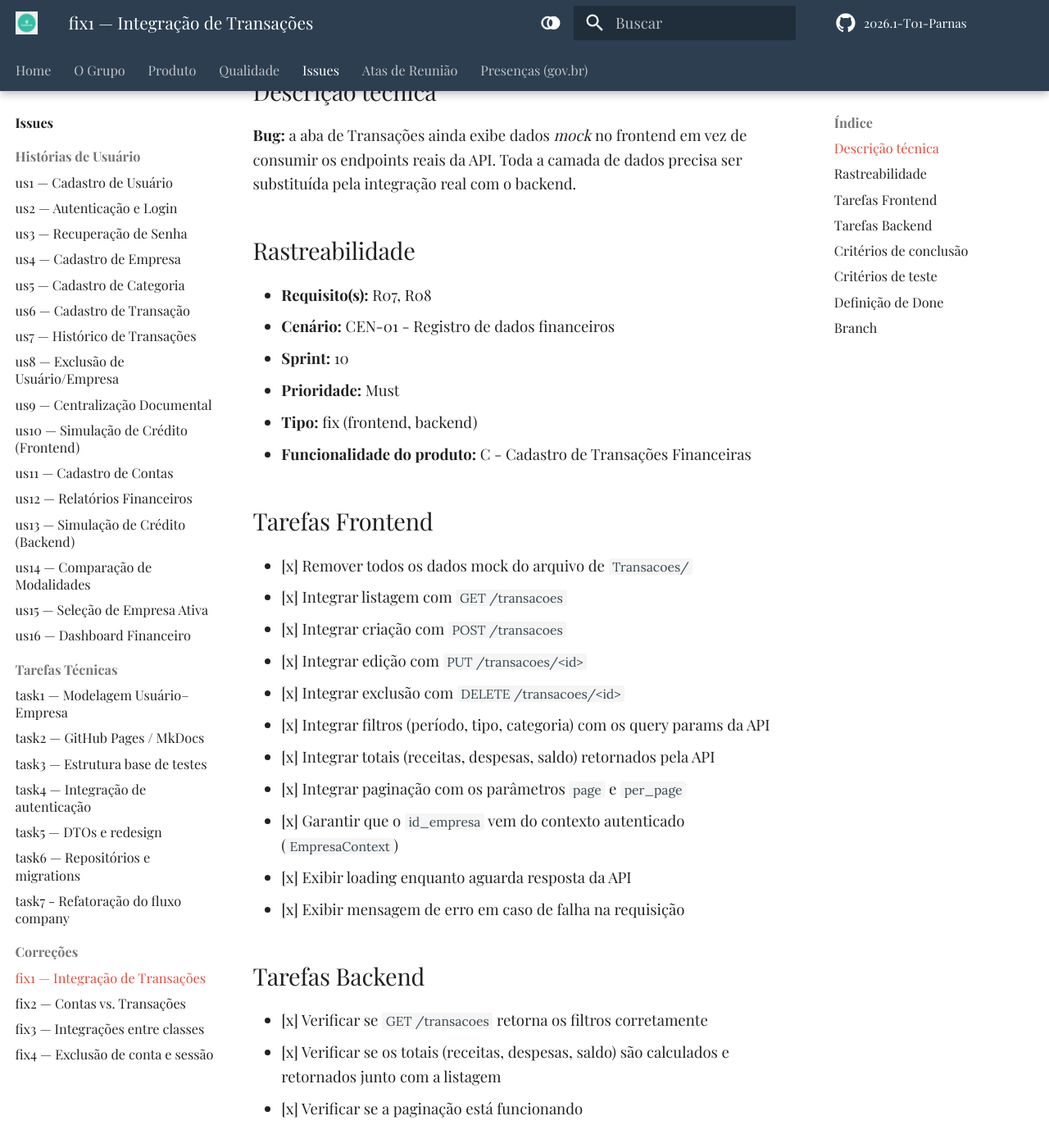
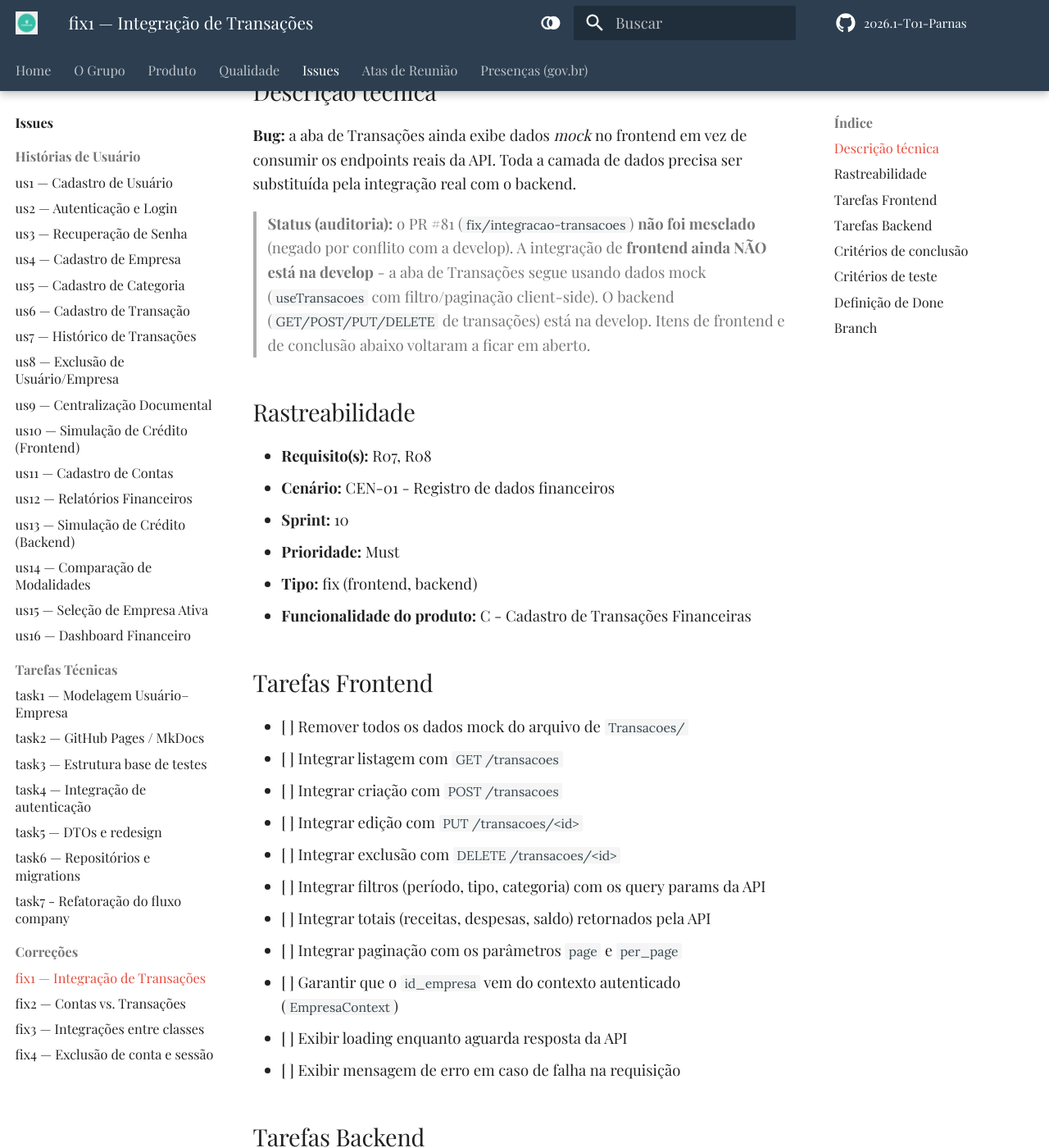
Before and after one commit to FGA0138-MDS-Ajax/2026.1-T01-Parnas, an MkDocs documentation site: the page built from docs/issues/fix1.md, in a window 1280 px wide and 1400 px high, scrolled down 223 px. Shown: the whole window at 82% size. Built offline with MkDocs 1.6.1 and Material for MkDocs 9.7.7, drawn with Linux system fonts in a browser that asks for light colours; some web fonts are replaced; comment, search, counter and statistics services are not loaded; some of the changed text lies outside the part shown.

Commit message:
docs: ajusta issues conforme a develop (fix1 nao mergeado, task5 parcial, us8 exclusao integrada)

```diff
--- a/docs/issues/fix1.md
+++ b/docs/issues/fix1.md
@@ -1,5 +1,7 @@
 ## Descrição técnica
 **Bug:** a aba de Transações ainda exibe dados *mock* no frontend em vez de consumir os endpoints reais da API. Toda a camada de dados precisa ser substituída pela integração real com o backend.
+
+> **Status (auditoria):** o PR #81 (`fix/integracao-transacoes`) **não foi mesclado** (negado por conflito com a develop). A integração de **frontend ainda NÃO está na develop** - a aba de Transações segue usando dados mock (`useTransacoes` com filtro/paginação client-side). O backend (`GET/POST/PUT/DELETE` de transações) está na develop. Itens de frontend e de conclusão abaixo voltaram a ficar em aberto.
 
 ## Rastreabilidade
 - **Requisito(s):** R07, R08
@@ -10,17 +12,17 @@
 - **Funcionalidade do produto:** C - Cadastro de Transações Financeiras
 
 ## Tarefas Frontend
-- [x] Remover todos os dados mock do arquivo de `Transacoes/`
-- [x] Integrar listagem com `GET /transacoes`
-- [x] Integrar criação com `POST /transacoes`
-- [x] Integrar edição com `PUT /transacoes/<id>`
-- [x] Integrar exclusão com `DELETE /transacoes/<id>`
-- [x] Integrar filtros (período, tipo, categoria) com os query params da API
-- [x] Integrar totais (receitas, despesas, saldo) retornados pela API
-- [x] Integrar paginação com os parâmetros `page` e `per_page`
-- [x] Garantir que o `id_empresa` vem do contexto autenticado (`EmpresaContext`)
-- [x] Exibir loading enquanto aguarda resposta da API
-- [x] Exibir mensagem de erro em caso de falha na requisição
+- [ ] Remover todos os dados mock do arquivo de `Transacoes/`
+- [ ] Integrar listagem com `GET /transacoes`
+- [ ] Integrar criação com `POST /transacoes`
+- [ ] Integrar edição com `PUT /transacoes/<id>`
+- [ ] Integrar exclusão com `DELETE /transacoes/<id>`
+- [ ] Integrar filtros (período, tipo, categoria) com os query params da API
+- [ ] Integrar totais (receitas, despesas, saldo) retornados pela API
+- [ ] Integrar paginação com os parâmetros `page` e `per_page`
+- [ ] Garantir que o `id_empresa` vem do contexto autenticado (`EmpresaContext`)
+- [ ] Exibir loading enquanto aguarda resposta da API
+- [ ] Exibir mensagem de erro em caso de falha na requisição
 
 ## Tarefas Backend
 - [x] Verificar se `GET /transacoes` retorna os filtros corretamente
@@ -28,9 +30,9 @@
 - [x] Verificar se a paginação está funcionando
 
 ## Critérios de conclusão
-- [x] Nenhum dado mock presente na aba de Transações
-- [x] Todas as operações CRUD funcionando com dados reais
-- [x] Filtros e totais refletindo dados do banco
+- [ ] Nenhum dado mock presente na aba de Transações
+- [ ] Todas as operações CRUD funcionando com dados reais
+- [ ] Filtros e totais refletindo dados do banco
 
 ## Critérios de teste
 - [x] Caso(s) de teste do Roteiro cobertos: TS-16, TS-17
@@ -40,7 +42,7 @@
 ## Definição de Done
 - [x] Código revisado em pair programming
 - [x] PR aberto de `fix/integracao-transacoes` para `develop`
-- [x] PR revisado pelo par de QA antes do merge na `develop`
+- [ ] PR revisado pelo par de QA antes do merge na `develop` (negado: conflito com a develop; precisa rebasar)
 
 ## Branch
 `fix/integracao-transacoes`
```
Also changed, not shown: docs/issues/task5.md (+15 -13 lines), docs/issues/us8.md (+1 -1 lines).
